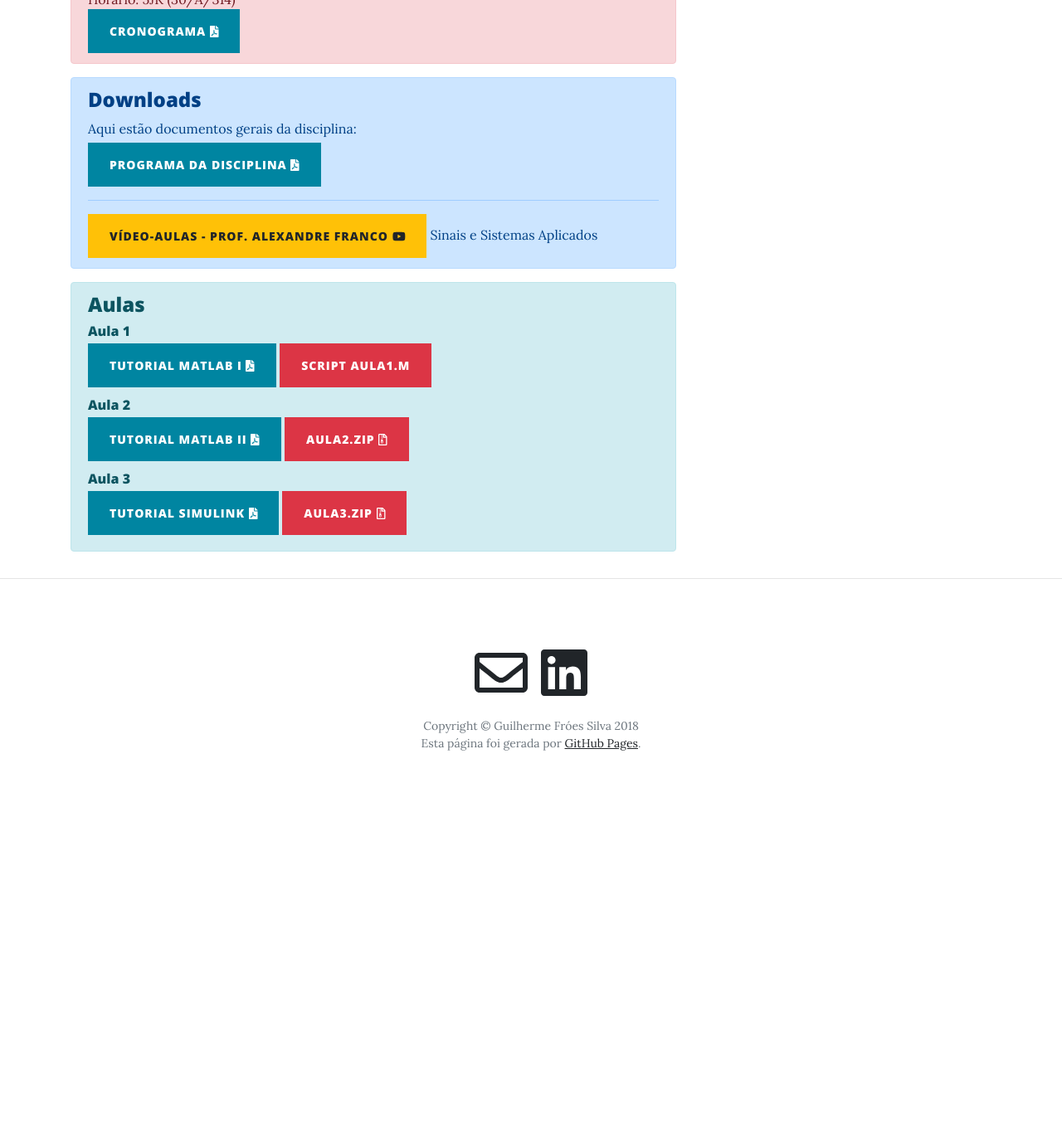
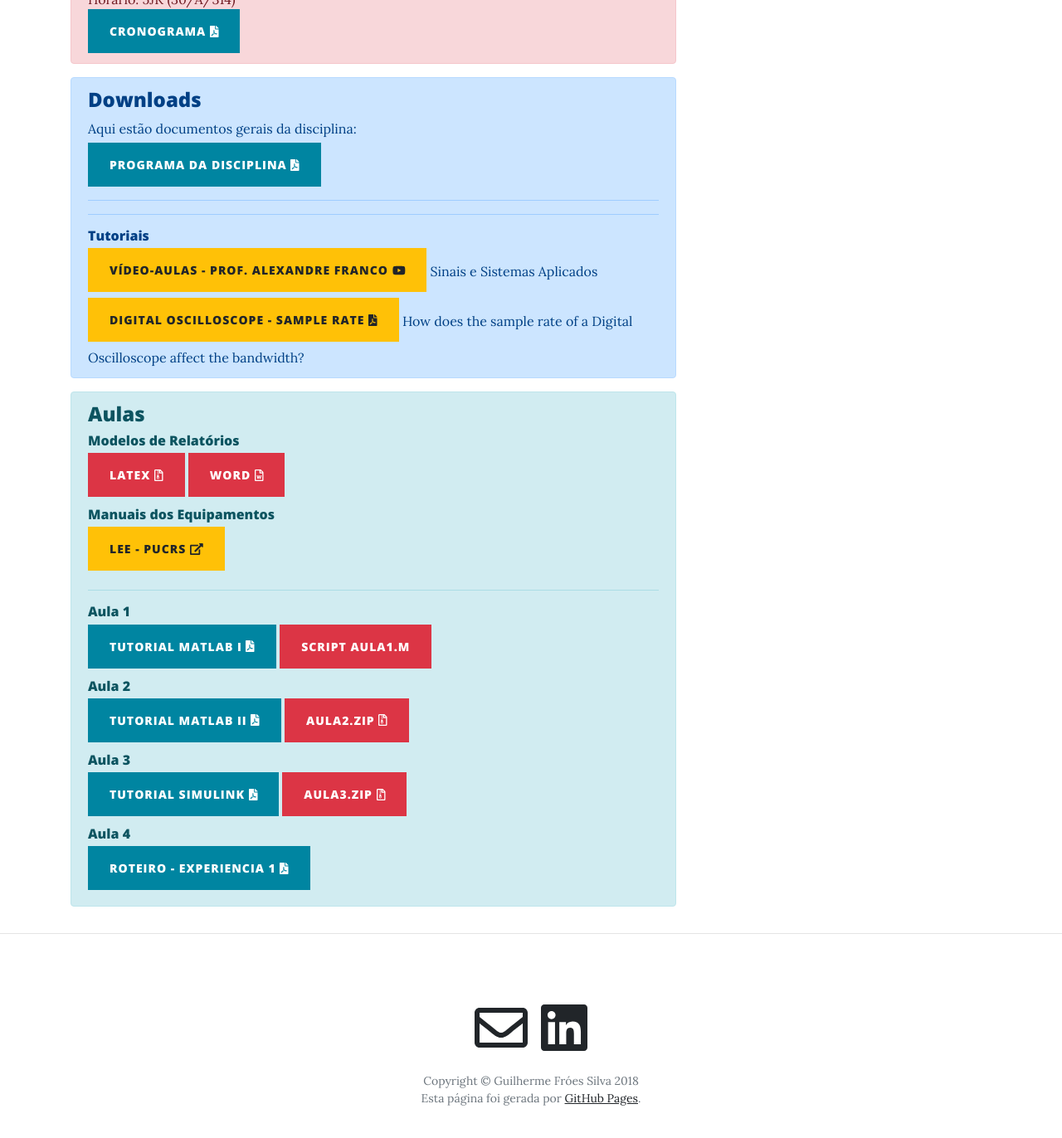
Before and after one commit to GuilhermeFroes/GuilhermeFroes.github.io, a Jekyll site: the page built from modules/labControle.html, in a window 1280 px wide and 1400 px high, scrolled down 727 px. Shown: the top 1372 px of the window at 83% size. Built offline with Jekyll 4.4.1, drawn with Linux system fonts in a browser that asks for light colours; nearby versions of some CDN libraries; before the commit the page ends 1699 px from its top, so only the background shows below that.

Commit message:
LC-aula4, PR-aula4

```diff
--- a/modules/labControle.html
+++ b/modules/labControle.html
@@ -46,11 +46,23 @@ subtitle: PUCRS
   <a class="btn btn-primary pdf" target="_blank" href="{{site.baseurl}}/modules/labControle/44653-02_laboratorio_de_controle.pdf">Programa da Disciplina</a>
 
   <hr>
-  <a class="btn btn-warning youtube" target="_blank" href="https://www.youtube.com/playlist?list=PLWLDk_nCsggn8Q4_x01tkoc3O1UnsvwOb">Vídeo-Aulas - Prof. Alexandre Franco</a> Sinais e Sistemas Aplicados
+
+  <hr>
+  <h6>Tutoriais</h6>
+  <a class="btn btn-warning module-file youtube" target="_blank" href="https://www.youtube.com/playlist?list=PLWLDk_nCsggn8Q4_x01tkoc3O1UnsvwOb">Vídeo-Aulas - Prof. Alexandre Franco</a> Sinais e Sistemas Aplicados
+<a class="btn btn-warning module-file pdf" target="_blank" href="{{site.baseurl}}/modules/labControle/digital-osciloscope-sample-rate.pdf">Digital Oscilloscope - Sample Rate</a> How does the sample rate of a Digital Oscilloscope affect the bandwidth?
+
 </div>
 
 <div class="alert alert-info" role="alert">
   <h4>Aulas</h4>
+  <h6>Modelos de Relatórios</h6>
+  <a class="btn btn-danger module-file zip" target="_blank" href="{{site.baseurl}}/modules/labControle/LC-relatorio.zip">LaTeX</a>
+  <a class="btn btn-danger module-file docx" target="_blank" href="{{site.baseurl}}/modules/labControle/LC-relatorio.docx">Word</a>
+  <h6>Manuais dos Equipamentos</h6>
+  <a class="btn btn-warning module-file link" target="_blank" href="http://www.politecnica.pucrs.br/laboratorios/default3/index.php?_lab=lee&_lang=br&_pg=materiais">LEE - PUCRS</a>
+
+  <hr>
   <h6>Aula 1</h6>
   <a class="btn btn-primary module-file pdf" target="_blank" href="{{site.baseurl}}/modules/labControle/Instruções_Tutorial_Parte1.pdf">Tutorial Matlab I</a>
   <a class="btn btn-danger module-file" target="_blank" href="{{site.baseurl}}/modules/labControle/aula1.m">Script aula1.m</a>
@@ -62,4 +74,8 @@ subtitle: PUCRS
   <h6>Aula 3</h6>
   <a class="btn btn-primary module-file pdf" target="_blank" href="{{site.baseurl}}/modules/labControle/Simulink_v2.pdf">Tutorial Simulink</a>
   <a class="btn btn-danger module-file zip" target="_blank" href="{{site.baseurl}}/modules/labControle/aula3.zip">Aula3.zip</a>
+
+  <h6>Aula 4</h6>
+  <a class="btn btn-primary module-file pdf" target="_blank" href="{{site.baseurl}}/modules/labControle/exp1-roteiro.pdf">Roteiro - Experiencia 1</a> <br>
+
 </div>
```
Also changed, not shown: modules/progRobos.html (+5 -3 lines), 11 other files.
